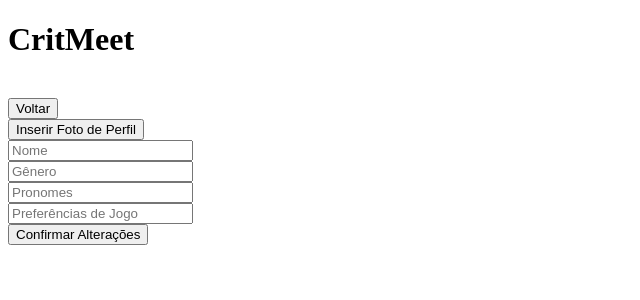
After one commit to kaiknovais/CritMeet, a PHP site: page /pages/editprofile/index.php in a window 1280 px wide. The commit adds this page. Shown: the top 300 px of the page, without its empty margins (0-640 px from the left). Run offline with PHP 8.4, Linux system fonts and the light colour scheme; a stand-in replaces the project's code that opens the database connection.

Commit message:
att_pages

```diff
--- /dev/null
+++ b/pages/editprofile/index.php
@@ -0,0 +1,20 @@
+<!DOCTYPE html>
+<html lang="pt-br">
+<head>
+    <meta charset="UTF-8">
+    <meta name="viewport" content="width=device-width, initial-scale=1.0">
+    <title>Profile Edit</title>
+</head>
+<body>
+    <div>
+        <h1>CritMeet</h1><br>
+        <?php include '../../components/NavBack/index.php';?><br>
+        <button type="button">Inserir Foto de Perfil</button><br>
+        <input type="text" name="name" placeholder="Nome" required /><br>
+        <input type="text" name="gender" placeholder="Gênero" required /><br>
+        <input type="text" name="pronouns" placeholder="Pronomes" required /><br>
+        <input type="text" name="pronouns" placeholder="Preferências de Jogo" required /><br>
+        <button type="button">Confirmar Alterações</button>
+    </div>
+</body>
+</html>
--- a/pages/homepage/index.php
+++ b/pages/homepage/index.php
@@ -15,7 +15,7 @@
 
     <div class="container">
         <h1>CritMeet</h1>
-        <a href="../profile/index.php">
+        <a href="../settings/index.php">
             <button type="button">Configurações</button>
         </a><br>
         <button type="button">Notificação de Acontecimentos</button><br>
--- a/pages/profile/index.php
+++ b/pages/settings/index.php
@@ -3,13 +3,13 @@
 <head>
     <meta charset="UTF-8">
     <meta name="viewport" content="width=device-width, initial-scale=1.0">
-    <title>Profile Edit</title>
+    <title>Configs</title>
 </head>
 <body>
     <div>
     <h1>CritMeet</h1><br>
         <?php include '../../components/NavBack/index.php';?><br>
-        <button type="button">Editar Perfil</button><br>
+        <a href="../editprofile/index.php"> <button type="button">Editar Perfil</button></a><br>
         <button type="button">Notificações</button><br>
         <button type="button">Conexões</button><br>
         <button type="button">Configurações de Segurança</button><br>
```
